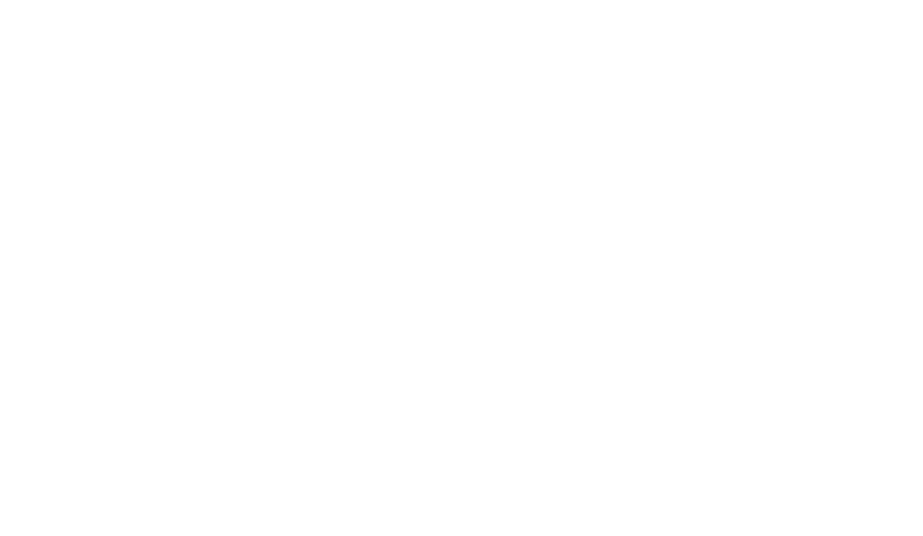
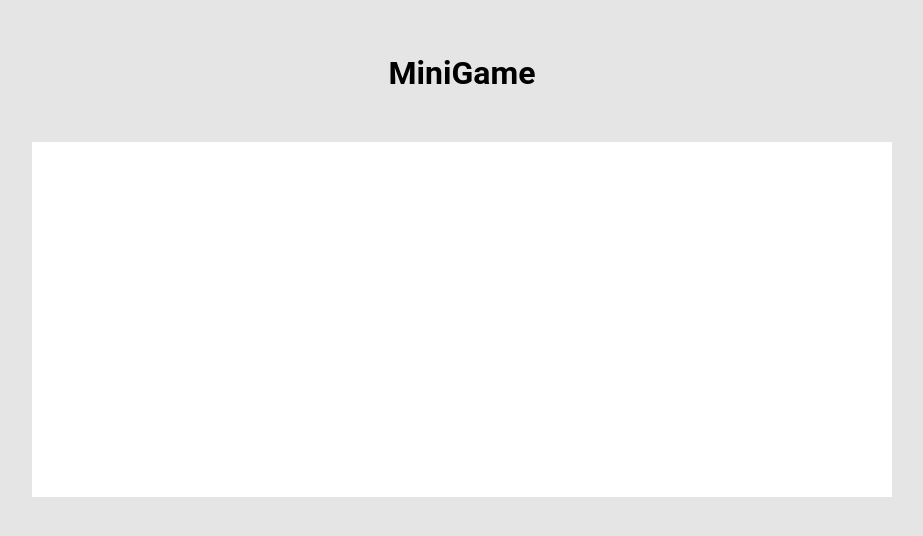
Before and after one commit to ludaalt/tamagotchi, a React (Create React App) app: page / in a window 1280 px wide. Shown: the part 124-660 px from the top of the page, without its empty margins (178-1101 px from the left). Built offline with nearby package versions, Linux system fonts and the light colour scheme.

Commit message:
feat: add basic page layout

```diff
--- a/src/App.js
+++ b/src/App.js
@@ -1,9 +1,31 @@
+import Game from './components/Game';
+import styled from 'styled-components';
 
-function App() {
+const Wrapper = styled.div`
+  width: 100%;
+  height: 100vh;
+  background-color: #E5E5E5;
+  display: flex;
+  flex-direction: column;
+  justify-content: center;
+  align-items: center;
+`;
+
+const Title = styled.h1`
+  font-family: Roboto, sans-serif;
+  font-style: normal;
+  font-weight: bold;
+  font-size: 32px;
+  line-height: 37px;
+  margin-bottom: 50px;
+`;
+
+const App = () => {
   return (
-    <div className="App">
-
-    </div>
+    <Wrapper>
+      <Title>MiniGame</Title>
+      <Game />
+    </Wrapper>
   );
 }
 
--- /dev/null
+++ b/src/components/Game.jsx
@@ -0,0 +1,22 @@
+import ParameterList from './ParameterList';
+
+import styled from 'styled-components';
+
+const GameContainer = styled.div`
+    width: 860px;
+    height: 355px;
+    padding: 30px;
+
+    background: #FFFFFF;
+    `
+
+const Game = () => {
+    return (
+        <GameContainer>
+            <ParameterList />
+
+        </GameContainer>
+    )
+}
+
+export default Game;
--- /dev/null
+++ b/src/components/Parameter.jsx
@@ -0,0 +1,10 @@
+const Parameter = ({id, title, value}) => {
+    return (
+        <>
+            <label for={ id }>{ title }</label>
+            <progress id={ id } max="100" value={ value }>{ value } %</progress>
+        </>
+    )
+}
+
+export default Parameter;
--- /dev/null
+++ b/src/components/ParameterList.jsx
@@ -0,0 +1,15 @@
+import Parameter from "./Parameter";
+
+const ParameterList = ({ params }) => {
+    return (
+        <ul>
+            {params && params.map((item, index) =>
+                <li key={index}>
+                    <Parameter title={item}/>
+                </li>
+            )}
+        </ul>
+    )
+}
+
+export default ParameterList;
--- a/src/index.js
+++ b/src/index.js
@@ -3,8 +3,19 @@
 import App from './App';
 import reportWebVitals from './reportWebVitals';
 
+import { createGlobalStyle } from 'styled-components';
+
+const Global = createGlobalStyle`
+* {
+  margin: 0;
+  padding: 0;
+  box-sizing: border-box;
+}
+`
+
 ReactDOM.render(
   <React.StrictMode>
+    <Global />
     <App />
   </React.StrictMode>,
   document.getElementById('root')
```
Also changed, not shown: src/components/Control.tsx (added, +7 -0 lines), src/components/ControlList.tsx (added, +17 -0 lines).
